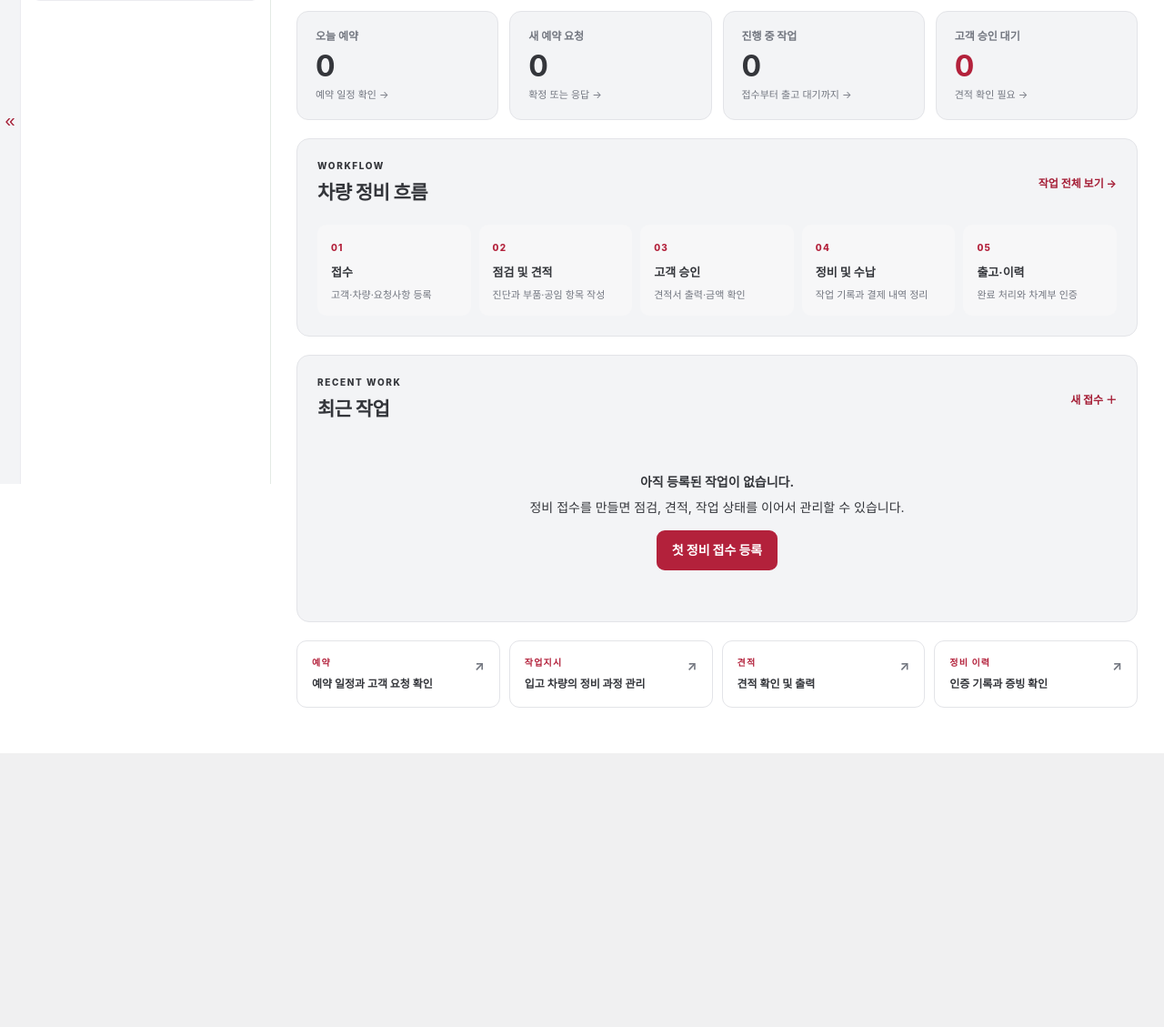
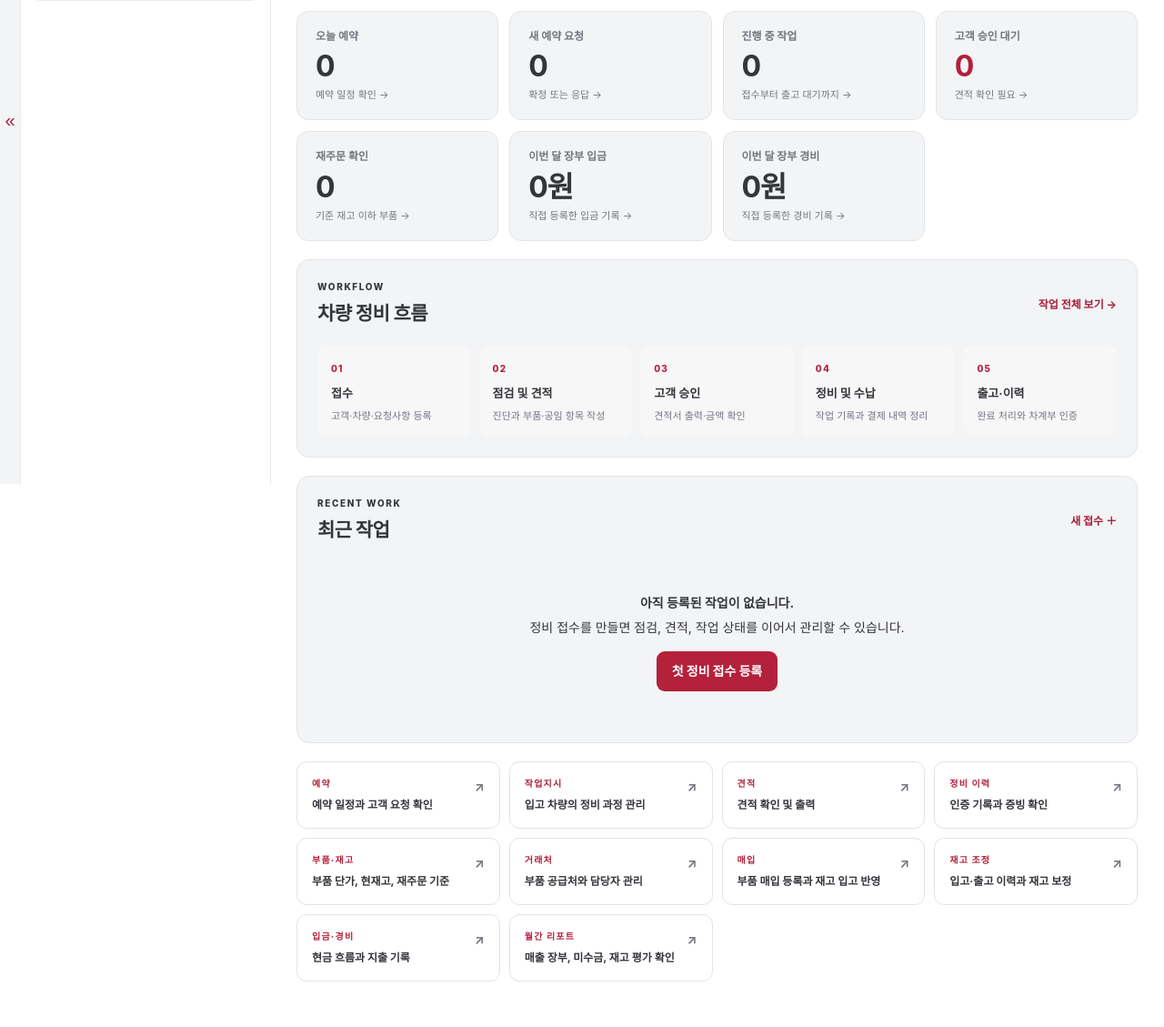
Before and after one commit to newsilver1028-hue/ilovemini, a Django app: page /partner-admin/ in a window 1280 px wide. Shown: the part 395-1524 px from the top of the page at 91% size. Before the commit the page ends 1223 px from the top, so only its background shows below. Run offline with Django 5.2, Linux system fonts and the light colour scheme; the visitor is signed in with stand-in values (Sample User, id 1); data that the repository does not hold is empty; parts of the project's set-up code (start-up, migrations or seed data) failed here and were passed over.

Commit message:
Build workshop operations and print workflows

```diff
--- a/platform/api/core/templates/core/partner_admin_index.html
+++ b/platform/api/core/templates/core/partner_admin_index.html
@@ -1,7 +1,7 @@
 {% extends "admin/base_site.html" %}
 {% load i18n static partner_format %}
 
-{% block extrastyle %}{{ block.super }}<link rel="stylesheet" href="{% static 'core/partner_admin.css' %}?v=20261026-workshop">{% endblock %}
+{% block extrastyle %}{{ block.super }}<link rel="stylesheet" href="{% static 'core/partner_admin.css' %}?v=20261026-operations-2">{% endblock %}
 
 {% block content %}
 <main class="workshop-dashboard" aria-labelledby="workshop-title">
@@ -27,6 +27,15 @@
     </a>
     <a class="workshop-metric workshop-metric--attention" href="{% url 'partner_admin:core_partnerworkorder_changelist' %}?status=waiting_approval">
       <span>고객 승인 대기</span><strong>{{ partner_dashboard.awaiting_approval }}</strong><small>견적 확인 필요 →</small>
+    </a>
+    <a class="workshop-metric" href="{% url 'partner_admin:core_partnerpart_changelist' %}?stock=low">
+      <span>재주문 확인</span><strong>{{ partner_dashboard.low_stock_parts }}</strong><small>기준 재고 이하 부품 →</small>
+    </a>
+    <a class="workshop-metric" href="{% url 'partner_admin:core_partnerfinancialentry_changelist' %}?kind=income">
+      <span>이번 달 장부 입금</span><strong>{{ partner_dashboard.month_income|comma }}원</strong><small>직접 등록한 입금 기록 →</small>
+    </a>
+    <a class="workshop-metric" href="{% url 'partner_admin:core_partnerfinancialentry_changelist' %}?kind=expense">
+      <span>이번 달 장부 경비</span><strong>{{ partner_dashboard.month_expense|comma }}원</strong><small>직접 등록한 경비 기록 →</small>
     </a>
   </section>
 
@@ -81,6 +90,14 @@
     <a href="{% url 'partner_admin:core_serviceestimate_changelist' %}"><span>견적</span><strong>견적 확인 및 출력</strong><b aria-hidden="true">↗</b></a>
     {% endif %}
     {% if partner_dashboard.can_verify_records %}<a href="{% url 'partner_admin:core_ledgerentry_changelist' %}"><span>정비 이력</span><strong>인증 기록과 증빙 확인</strong><b aria-hidden="true">↗</b></a>{% endif %}
+    {% if partner_dashboard.can_manage_work %}
+    <a href="{% url 'partner_admin:core_partnerpart_changelist' %}"><span>부품·재고</span><strong>부품 단가, 현재고, 재주문 기준</strong><b aria-hidden="true">↗</b></a>
+    <a href="{% url 'partner_admin:core_partnersupplier_changelist' %}"><span>거래처</span><strong>부품 공급처와 담당자 관리</strong><b aria-hidden="true">↗</b></a>
+    <a href="{% url 'partner_admin:core_partnerpurchaseline_changelist' %}"><span>매입</span><strong>부품 매입 등록과 재고 입고 반영</strong><b aria-hidden="true">↗</b></a>
+    <a href="{% url 'partner_admin:core_partnerstockmovement_changelist' %}"><span>재고 조정</span><strong>입고·출고 이력과 재고 보정</strong><b aria-hidden="true">↗</b></a>
+    <a href="{% url 'partner_admin:core_partnerfinancialentry_changelist' %}"><span>입금·경비</span><strong>현금 흐름과 지출 기록</strong><b aria-hidden="true">↗</b></a>
+    <a href="{% url 'partner_admin:partner-operations-report' %}"><span>월간 리포트</span><strong>매출 장부, 미수금, 재고 평가 확인</strong><b aria-hidden="true">↗</b></a>
+    {% endif %}
   </section>
 </main>
 {% endblock %}
```
